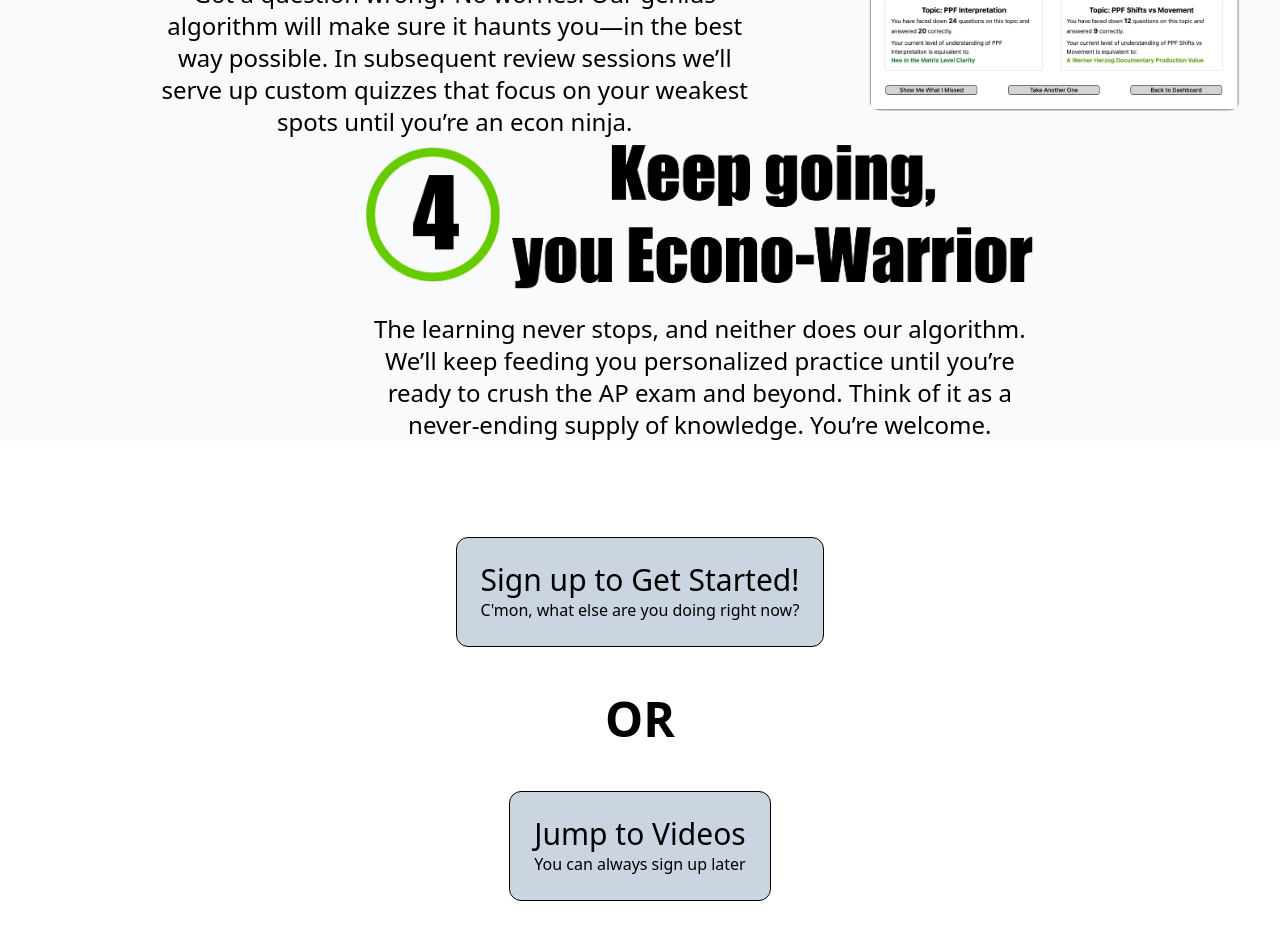
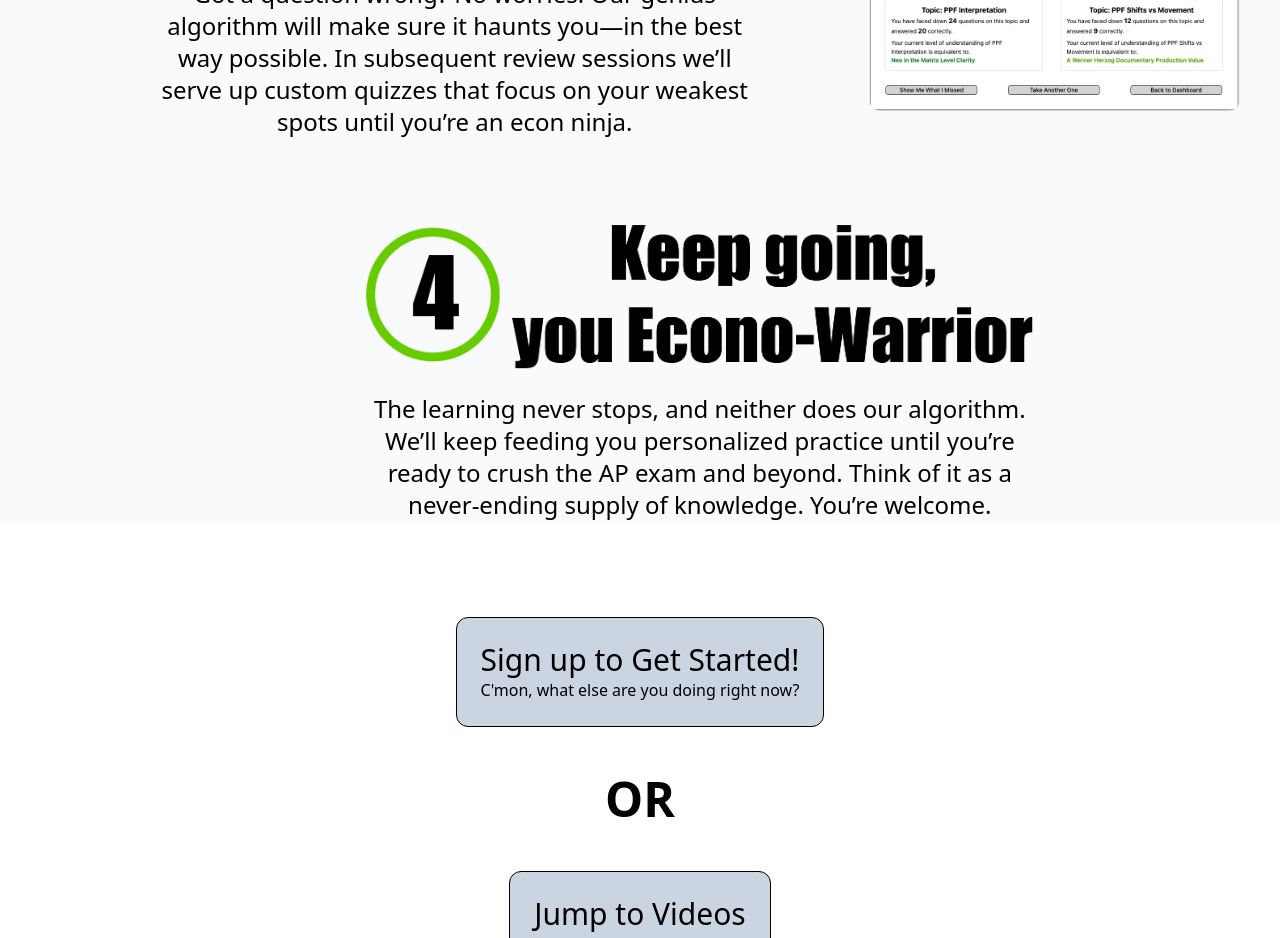
Before and after one commit to cracine79/EVTDontS, a React (Vite) app in the folder frontend2/: page / in a window 1280 px wide. Shown: the part 1800-2738 px from the top of the page. Built offline with nearby package versions, Linux system fonts and the light colour scheme; no server answers; grey boxes are pictures that could not be loaded.

Commit message:
splash page formatting

```diff
--- a/frontend2/src/Components/MainPage.jsx
+++ b/frontend2/src/Components/MainPage.jsx
@@ -65,13 +65,13 @@ export const MainPage = () => {
                 </div>
 
                 <div >
-                    <div className="mt-30 mx-20 flex justify-center items-center">
-                        <div className='mt-20 '>
+                    <div className="mt-10 mx-20 flex justify-center items-center">
+                        <div >
                             <video className='w-11/12 h-auto mt-20' autoPlay loop muted>
                                 <source src="whiteEconoWarrior.mp4" />
                             </video>
                         </div>
-                        <div className='flex flex-col items-center'>
+                        <div className='flex flex-col items-center mt-10'>
                             <img src="/keepGoing.png" alt="Take the Quizzes" className="w-4/6 h-4/6" />
                             <p className="mt-2 w-4/6 text-2xl text-center">The learning never stops, and neither does our algorithm. We’ll keep feeding you personalized practice until you’re ready to crush the AP exam and beyond. Think of it as a never-ending supply of knowledge. You’re welcome.</p>
                         </div>
```
